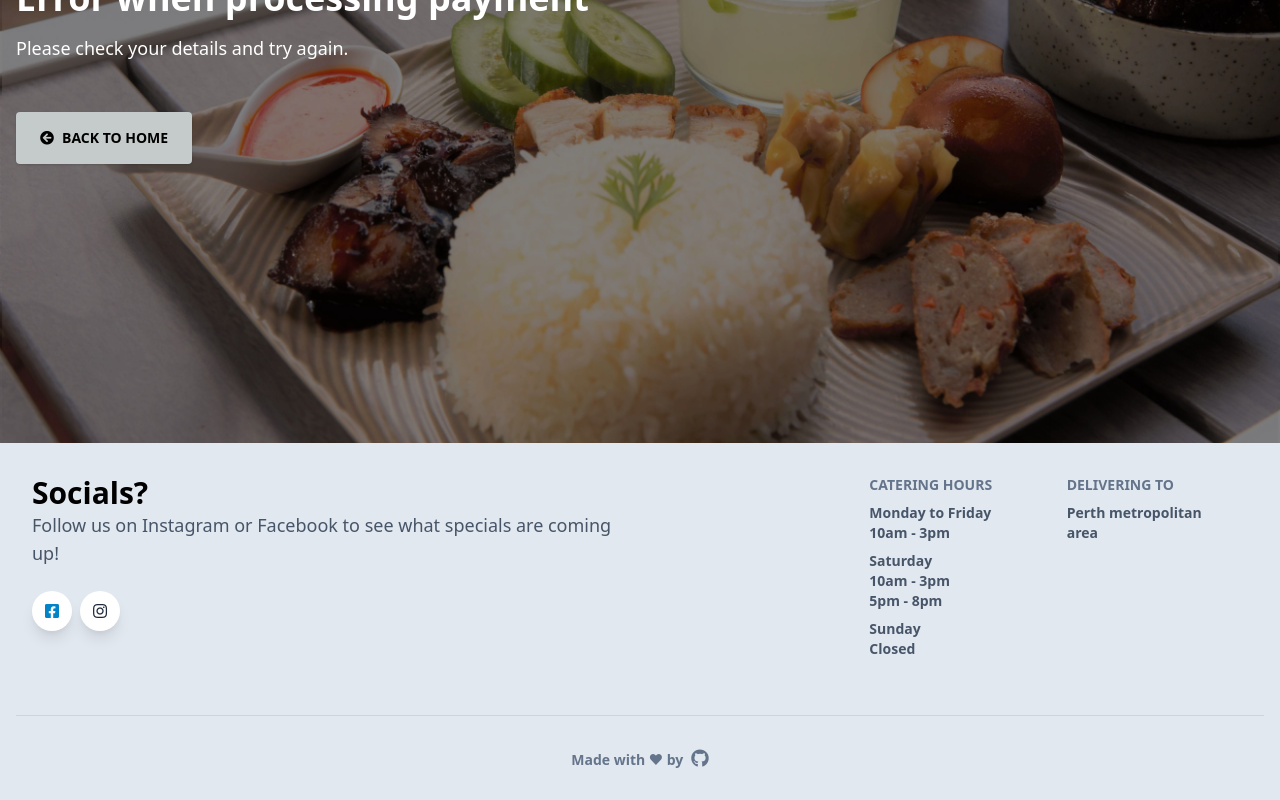
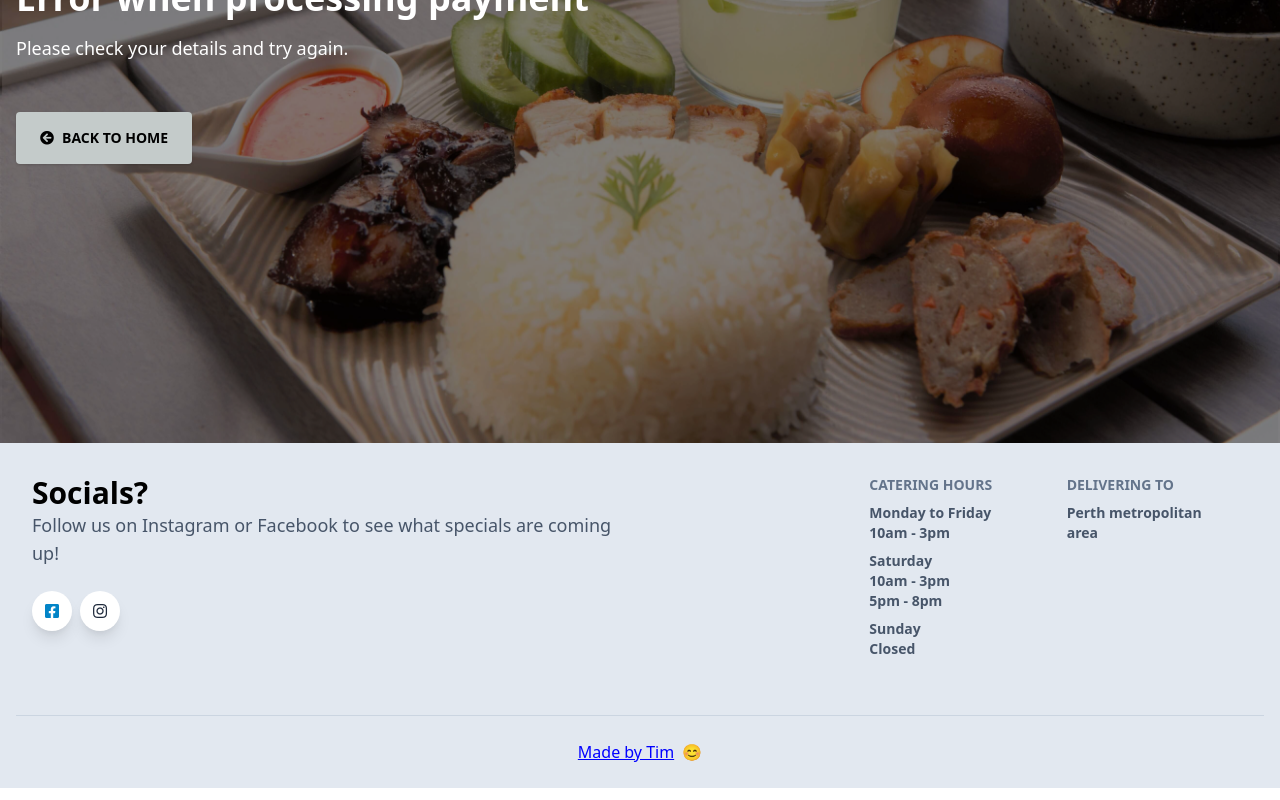
Before and after one commit to timeitel/7aprons-next, a Next.js app: page /error in a window 1280 px wide. Shown: the part 357-1157 px from the top of the page. Built offline with nearby package versions, Linux system fonts and the light colour scheme.

Commit message:
feat: footer

```diff
--- a/components/Footer/Footer.tsx
+++ b/components/Footer/Footer.tsx
@@ -77,11 +77,22 @@ export const Footer = () => {
           rel="noreferrer"
           className="flex flex-wrap items-center md:justify-between justify-center"
         >
-          <div className="w-full md:w-4/12 px-4 mx-auto text-center">
-            <div className="text-sm text-blueGray-500 font-semibold py-1">
-              Made with ❤ by
-              <i className="fab text-lg fa-github ml-2"></i>
-            </div>
+          <div className="w-auto px-4 mx-auto text-center flex justify-start">
+            <a
+              href="https://timeitel.com"
+              target="__blank"
+              style={{
+                display: "flex",
+                alignItems: "center",
+                marginRight: "0.5rem",
+                width: "fit-content",
+                color: "blue",
+                textDecoration: "underline",
+              }}
+            >
+              Made by Tim
+            </a>
+            😊
           </div>
         </a>
       </div>
```
